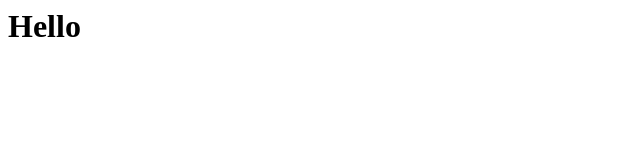
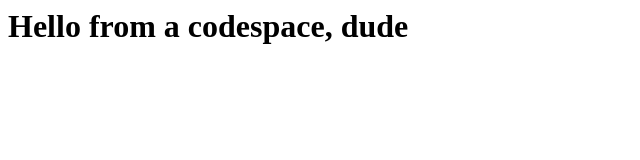
Before and after one commit to qiexia/skills-code-with-codespaces, a plain HTML site: page index.html in a window 1280 px wide. Shown: the whole page, without its empty margins (0-640 px from the left). Drawn offline with Linux system fonts and the light colour scheme.

Commit message:
made a hello change

```diff
--- a/index.html
+++ b/index.html
@@ -1,3 +1,3 @@
 <html>
-  <h1>Hello</h1>
+  <h1>Hello from a codespace, dude</h1>
 </html>
```
